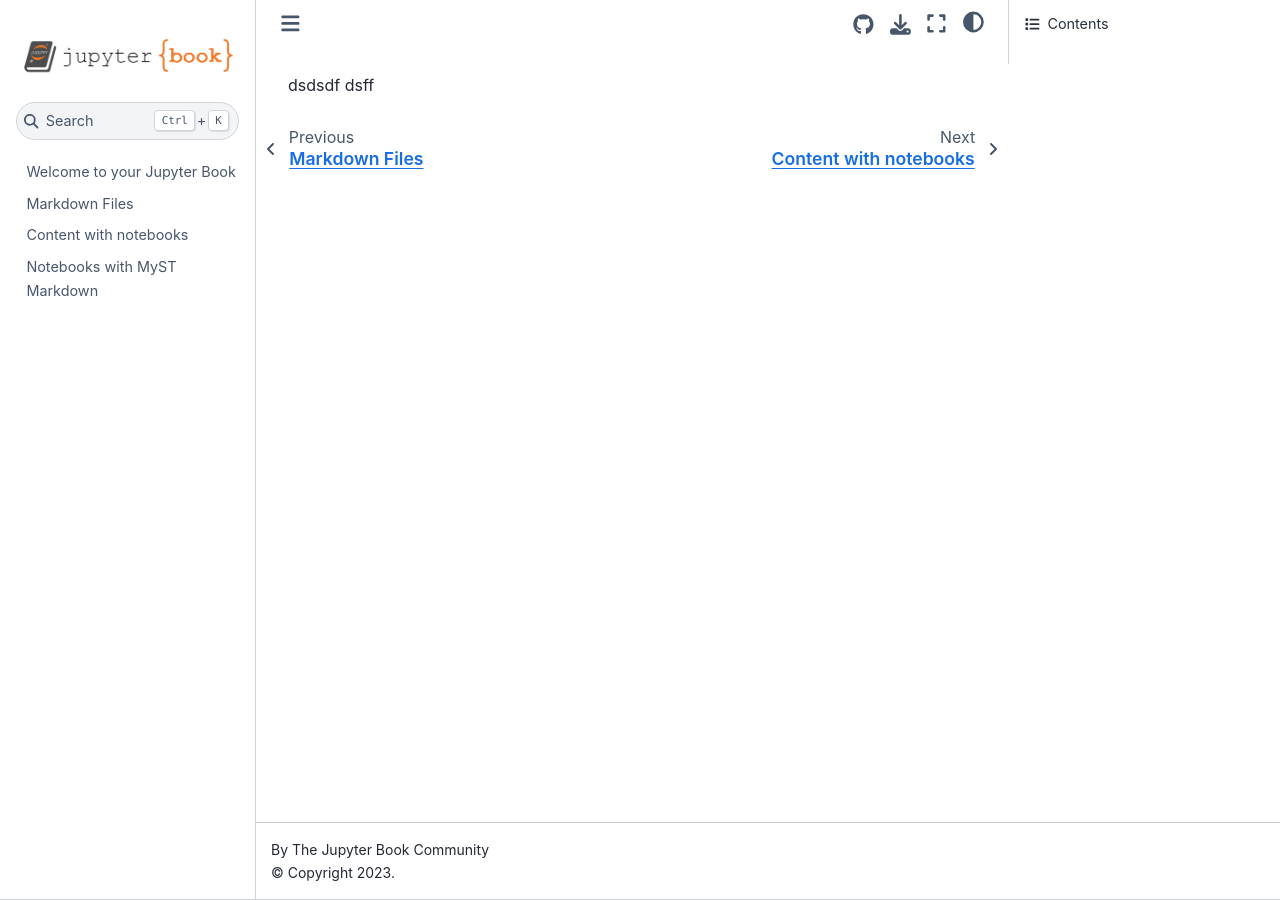
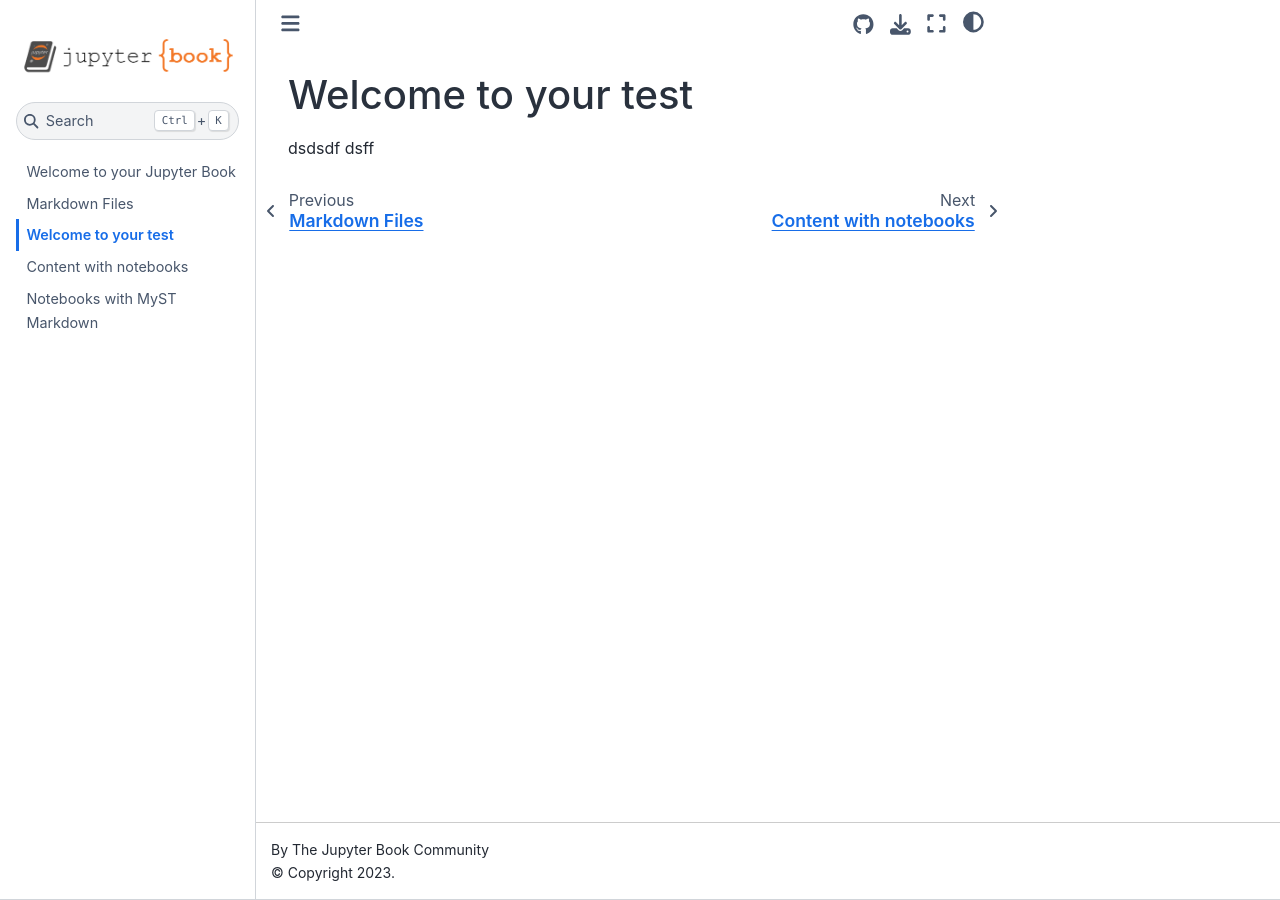
Before and after one commit to anuarora1990/jupyter_demo, a Jupyter Book: the page built from test.md, in a window 1280 px wide. Built offline with Jupyter Book 1.0.4 settings and Sphinx 7.4.7 and the Sphinx Book theme 1.1.4, drawn with Linux system fonts in a browser that asks for light colours.

Commit message:
push test

```diff
--- a/test.md
+++ b/test.md
@@ -1,2 +1,3 @@
+# Welcome to your test
 dsdsdf
 dsff
```
